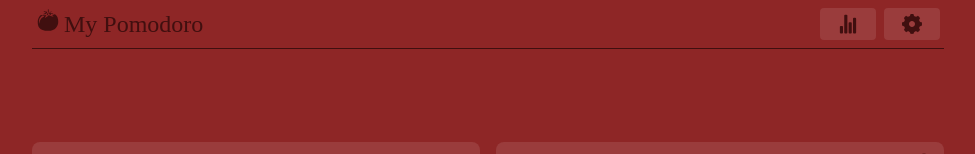
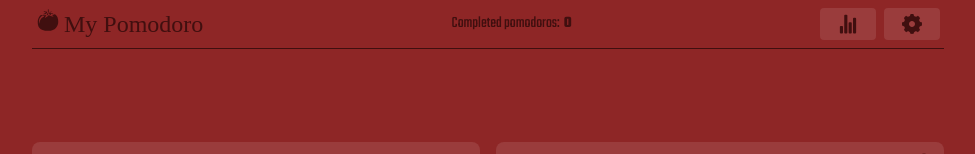
Before and after one commit to pdpau/pomodoro, a React (Vite) app: page / in a window 1280 px wide. Shown: the top 154 px of the page, without its empty margins (152-1127 px from the left). Built offline with nearby package versions, Linux system fonts and the light colour scheme; a web font is replaced by a local one.

Commit message:
ADD: "Completed pomodoros" is now in Header component

```diff
--- a/src/App.tsx
+++ b/src/App.tsx
@@ -18,6 +18,7 @@ function App() {
     setShortBreakTimerValue(short);
     setLongBreakTimerValue(long);
   }
+  const [completedPomodoros, setCompletedPomodoros] = useState<number>(0);
 
   /* Background color */
   const [isRedPalette, setIsRedPalette] = useState(true);
@@ -35,6 +36,7 @@ function App() {
               pomodoroTime={pomodoroTimerValue} setPomodoroTime={setPomodoroTimerValue}
               shortBreakTime={shortBreakTimerValue} setShortBreakTime={setShortBreakTimerValue}
               longBreakTime={longBreakTimerValue} setLongBreakTime={setLongBreakTimerValue}
+              completedPomodoros={completedPomodoros}
               handleSaveButton={handleSaveButton}
               isRedPalette={isRedPalette}
             />
@@ -48,6 +50,7 @@ function App() {
               pomodoroTime={pomodoroTimerValue}
               shortBreakTime={shortBreakTimerValue}
               longBreakTime={longBreakTimerValue}
+              completedPomodoros={completedPomodoros} setCompletedPomodoros={setCompletedPomodoros}
               isRedPalette={isRedPalette}
               togglePalette={togglePalette}
             />
--- a/src/components/header/Header.tsx
+++ b/src/components/header/Header.tsx
@@ -9,17 +9,21 @@ import { IoStatsChart } from "react-icons/io5";
 import Settings from "./Settings";
 
 interface HeaderProps {
+    /* Timer */
     pomodoroTime: number;
     setPomodoroTime: Dispatch<SetStateAction<number>>;
     shortBreakTime: number;
     setShortBreakTime: Dispatch<SetStateAction<number>>;
     longBreakTime: number;
     setLongBreakTime: Dispatch<SetStateAction<number>>;
+    /* Completed pomodoros */
+    completedPomodoros: number;
+
     handleSaveButton: (pom: number, short: number, long: number) => void;
     isRedPalette: boolean;
 }
 
-const Header: React.FC<HeaderProps> = ({ pomodoroTime, setPomodoroTime, shortBreakTime, setShortBreakTime, longBreakTime, setLongBreakTime, handleSaveButton, isRedPalette }) => {
+const Header: React.FC<HeaderProps> = ({ pomodoroTime, setPomodoroTime, shortBreakTime, setShortBreakTime, longBreakTime, setLongBreakTime, completedPomodoros, handleSaveButton, isRedPalette }) => {
 
     const [isConfigOpen, setIsConfigOpen] = useState(false);
     const handleConfig = () => {
@@ -36,10 +40,19 @@ const Header: React.FC<HeaderProps> = ({ pomodoroTime, setPomodoroTime, shortBre
             "flex items-center justify-between",
             isRedPalette ? "text-my-red-950" : "text-my-green-950",
         )}>
+            {/* Logo */}
             <span className="flex cursor-pointer"> {/* TODO: Redirigir a la pagina de inicio */}
                 <GiTomato className="text-2xl mr-1"/>
                 <h1 className="text-2xl font-schoolbell">My Pomodoro</h1>
             </span>
+
+            {/* TODO: Completed pomodoros */}
+            <span className="flex items-center justify-center">
+                <p className="mr-1">Completed pomodoros:</p>
+                <p className="font-bold">{completedPomodoros}</p>
+            </span>
+
+            {/* Stats and Settings */}
             <div className="flex">
                 <button className={cn("flex justify-center items-center bg-white bg-opacity-10", "mr-1 p-1 w-14 rounded-sm")}>
                     <IoStatsChart className="text-xl"/> {/* LATER: PopUp for STATS */}
--- a/src/components/main/Pomodoro.tsx
+++ b/src/components/main/Pomodoro.tsx
@@ -1,4 +1,4 @@
-import { useState } from 'react';
+import { Dispatch, SetStateAction, useState } from 'react';
 
 import { cn } from '@/lib/utils';
 
@@ -19,14 +19,19 @@ const mockTasks = [
 
 
 interface Props {
+    /* Timer */
     pomodoroTime: number;
     shortBreakTime: number;
     longBreakTime: number;
+    /* Completed pomodoros */
+    completedPomodoros: number;
+    setCompletedPomodoros: Dispatch<SetStateAction<number>>;
+
     isRedPalette: boolean;
     togglePalette: () => void;
 }
 
-const Pomodoro: React.FC<Props> = ({ pomodoroTime, shortBreakTime, longBreakTime, isRedPalette, togglePalette }) => {
+const Pomodoro: React.FC<Props> = ({ pomodoroTime, shortBreakTime, longBreakTime, completedPomodoros, setCompletedPomodoros, isRedPalette, togglePalette }) => {
 
     /* --- Add and remove tasks functions --- */
     const [tasks, setTasks] = useState(mockTasks);
@@ -78,6 +83,7 @@ const Pomodoro: React.FC<Props> = ({ pomodoroTime, shortBreakTime, longBreakTime
                     pomodoroTime={pomodoroTime}
                     shortBreakTime={shortBreakTime}
                     longBreakTime={longBreakTime}
+                    completedPomodoros={completedPomodoros} setCompletedPomodoros={setCompletedPomodoros}
                     isRedPalette={isRedPalette}
                     togglePalette={togglePalette}
                 />
--- a/src/components/main/timer-section/Timer.tsx
+++ b/src/components/main/timer-section/Timer.tsx
@@ -1,4 +1,4 @@
-import { useEffect, useState } from 'react';
+import { Dispatch, SetStateAction, useEffect, useState } from 'react';
 
 import { cn } from '@/lib/utils';
 import { ModeType } from '@/types';
@@ -19,13 +19,16 @@ interface TimerProps {
     pomodoroTime: number;
     shortBreakTime: number;
     longBreakTime: number;
+    /* Completed pomodoros */
+    completedPomodoros: number;
+    setCompletedPomodoros: Dispatch<SetStateAction<number>>;
+
     /* Background color */
     isRedPalette: boolean;
     togglePalette: () => void;
 }
 
-const Timer: React.FC<TimerProps> = ({ pomodoroTime, shortBreakTime, longBreakTime, isRedPalette, togglePalette }) => {
-    const [completedPomodoros, setCompletedPomodoros] = useState<number>(0);
+const Timer: React.FC<TimerProps> = ({ pomodoroTime, shortBreakTime, longBreakTime, completedPomodoros, setCompletedPomodoros, isRedPalette, togglePalette }) => {
 
     const [temporalPomodoroTime, setTemporalPomodoroTime] = useState<number>(pomodoroTime);
     const [temporalShortBreakTime, setTemporalShortBreakTime] = useState<number>(shortBreakTime);
@@ -112,7 +115,7 @@ const Timer: React.FC<TimerProps> = ({ pomodoroTime, shortBreakTime, longBreakTi
 
             {/* <span className="text-lg font-bold">Completed pomodoros (change this): {completedPomodoros}</span> */}
 
-            {/* TODO: Pujar els botons o baixar els numeros timer (els quadrats centrals estan bé) */}
+            {/* TODO: Quadrats centrals queden una mica desplaçats */}
             <span className="flex justify-center w-80 h-28 text-9xl font-bold">{display}</span>
             {/* <span className="absolute top-1/5 text-9xl font-bold leading-none">{display}</span> */}
 
```
